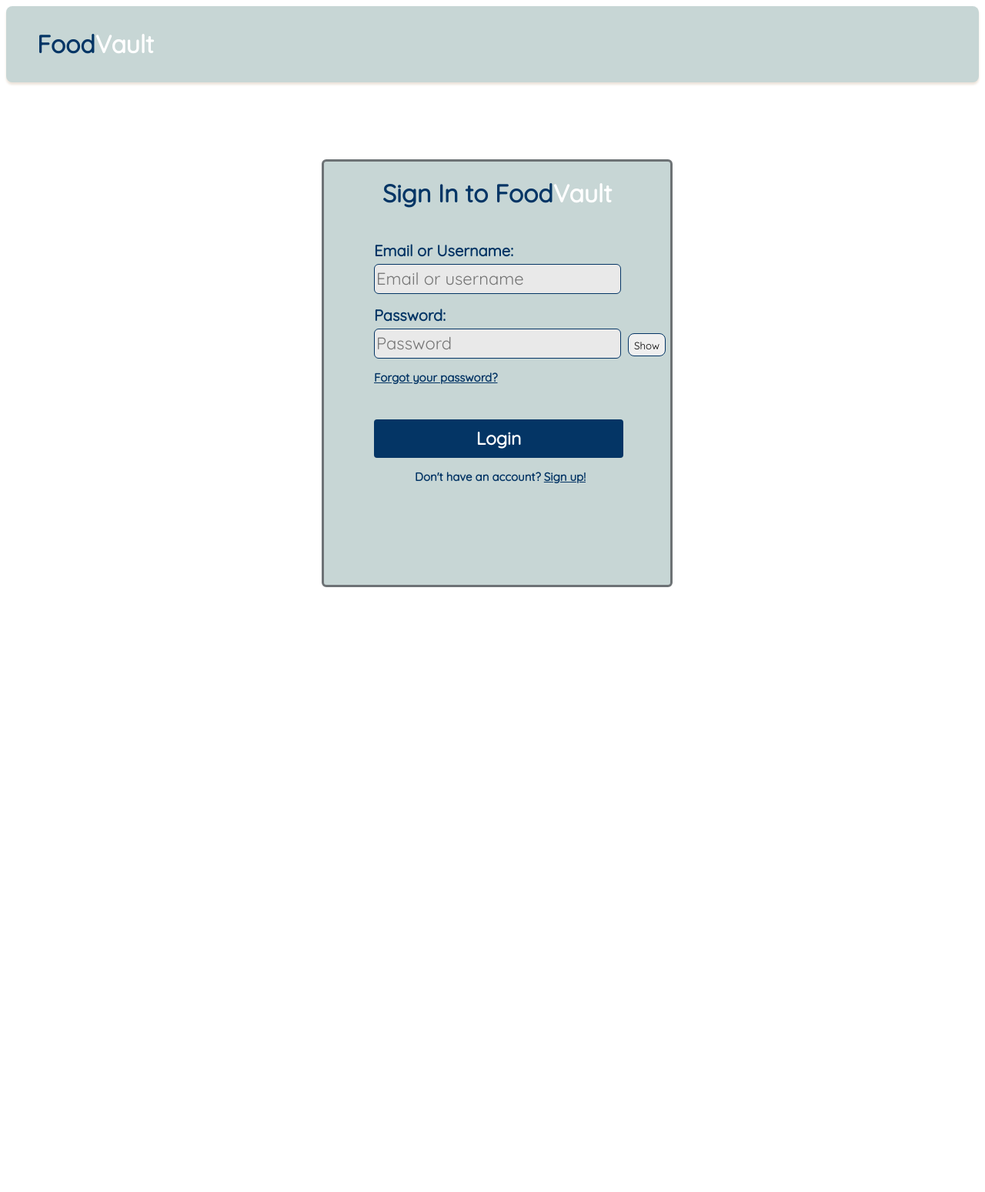
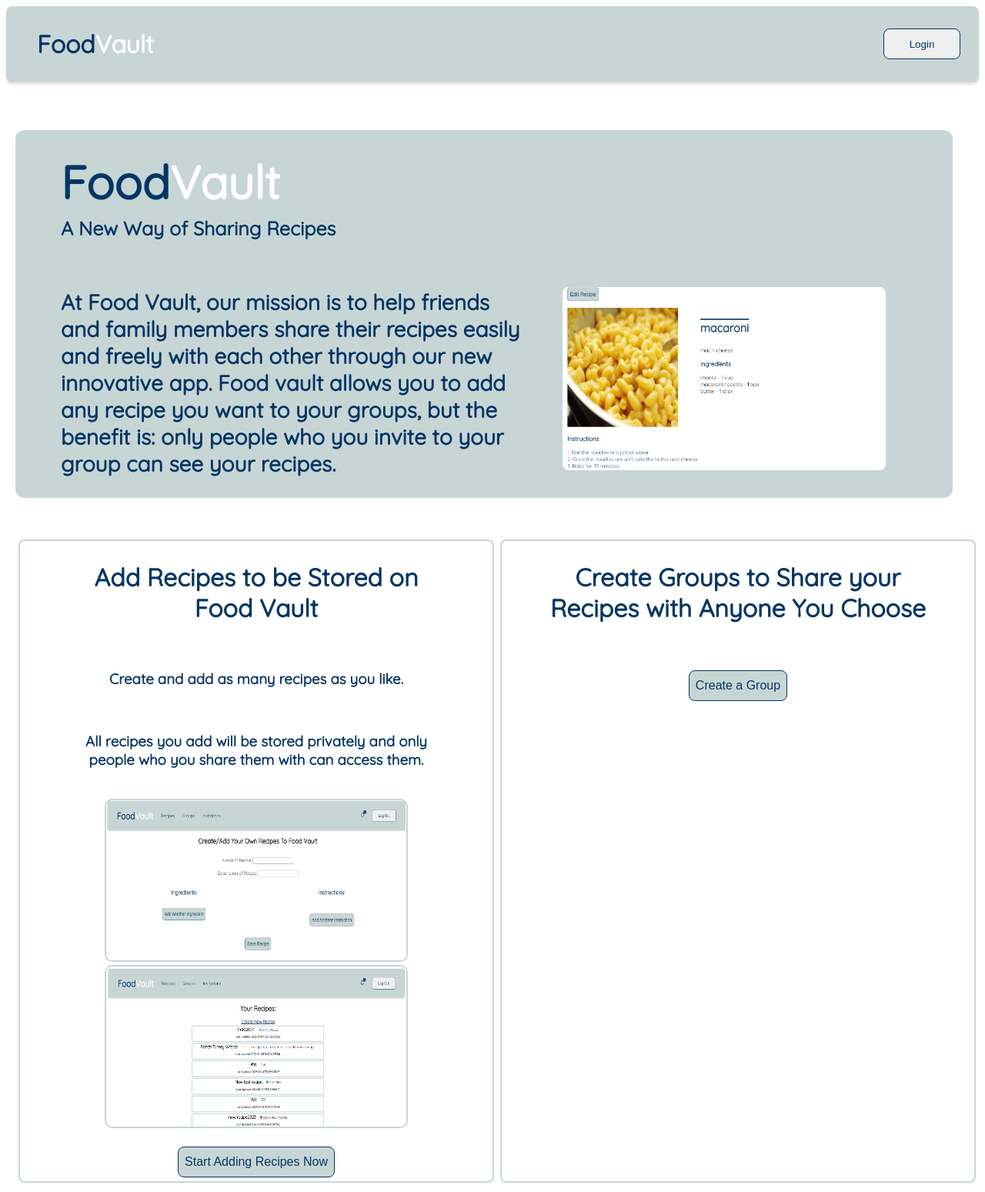
Before and after one commit to jddeffendal2/food_vault, a Vue app in the folder FoodVault_Web/: page /LandingPage in a window 1280 px wide. Before the commit this address led to /login. Shown: the whole page at 77% size. Before the commit the page ends 863 px from the top, so only its background shows below. Built offline with nearby package versions, Linux system fonts and the light colour scheme.

Commit message:
Lots of small changes

```diff
--- a/FoodVault_Web/src/App.vue
+++ b/FoodVault_Web/src/App.vue
@@ -20,7 +20,7 @@ onBeforeMount(async () => {
   await accountStore.initialize();
 
   if (!accountStore.isLoggedIn) {
-    router.push("/login");
+    router.push("/LandingPage");
   }
 });
 
--- a/FoodVault_Web/src/components/NavBar.vue
+++ b/FoodVault_Web/src/components/NavBar.vue
@@ -2,7 +2,10 @@
   <header>
     <div class="nav-bar">
       <div class="nav-bar__left">
-        <RouterLink class="nav-item" to="/">
+        <RouterLink v-if="!accountStore.isLoggedIn" class="nav-item" to="/LandingPage">
+          <h1 class="brand-name"><span>Food</span><span id="secondWord">Vault</span></h1>
+        </RouterLink>
+        <RouterLink v-if="accountStore.isLoggedIn" class="nav-item" to="/">
           <h1 class="brand-name"><span>Food</span><span id="secondWord">Vault</span></h1>
         </RouterLink>
         <div v-if="accountStore.isLoggedIn">
@@ -38,6 +41,9 @@
           @click="logOut"
         >
           Log Out
+        </button>
+        <button class="login-button" v-if="!accountStore.isLoggedIn" @click="logIn">
+          Login
         </button>
       </div>
     </div>
@@ -83,8 +89,10 @@ import { onMounted, ref } from "vue";
 import { useAccountStore } from "@/stores/accountStore.js";
 import { InvitationRequest } from "@/requests/invitation-request";
 import NotificationsModal from "@/components/NotificationsModal.vue";
+import { RouterLink, useRouter } from "vue-router";
 
 const accountStore = useAccountStore();
+const router = useRouter();
 
 const emit = defineEmits(["open"]);
 
@@ -94,6 +102,9 @@ const isNotificationsOpen = ref(false);
 
 function logOut() {
   accountStore.logOut();
+}
+function logIn() {
+  router.push("/Login");
 }
 const openNotifications = function() {
   isNotificationsOpen.value = true;
@@ -171,7 +182,7 @@ onMounted(async () => {
     color: white;
 }
 
-.logout-button {
+.logout-button, .login-button {
   min-width: 100px;
   max-width: 100px;
   min-height: 40px;
@@ -181,7 +192,7 @@ onMounted(async () => {
   color: #043565;
 }
 
-.logout-button:hover {
+.logout-button:hover, .login-button:hover {
   box-shadow: 1px 1px 1px gray;
   cursor: pointer;
 }
--- a/FoodVault_Web/src/router/index.js
+++ b/FoodVault_Web/src/router/index.js
@@ -11,15 +11,20 @@ import GroupView from "@/views/GroupView.vue";
 import RecipeView from "@/views/RecipeView.vue";
 import RecipeListView from "@/views/RecipeListView.vue";
 import InvitationView from "@/views/InvitationView.vue";
-import NewHomeView from "@/views/NewHomeView.vue";
+import LandingPage from "@/views/LandingPage.vue";
 
 const router = createRouter({
   history: createWebHistory(import.meta.env.BASE_URL),
   routes: [
     {
       path: "/",
-      name: "NewHome",
-      component: NewHomeView
+      name: "HomeView",
+      component: HomeView
+    },
+    {
+      path: '/LandingPage',
+      name: "LandingPage",
+      component: LandingPage
     },
     {
       path: "/Login",
--- a/FoodVault_Web/src/stores/accountStore.js
+++ b/FoodVault_Web/src/stores/accountStore.js
@@ -43,7 +43,7 @@ export const useAccountStore = defineStore("account", () => {
     localStorage.removeItem(tokenKey);
     localStorage.removeItem(userIdKey);
     clearAccountStore();
-    router.push("/Login");
+    router.push("/LandingPage");
   }
 
   async function loadUserData(userId) {
--- a/FoodVault_Web/src/views/GroupView.vue
+++ b/FoodVault_Web/src/views/GroupView.vue
@@ -2,7 +2,7 @@
   <FvLoadingSpinner v-if="loading" />
   <div class="tab-bar">
     <div
-      @click="activeTab = 0"
+      @click="activeTab = 0; loadData();"
       :class="{ 'tab-button': true, 'active-tab': activeTab === 0, 'inactive-tab': activeTab !== 0}"
     >
       Recipes
--- a/FoodVault_Web/src/views/NewHomeView.vue
+++ b/FoodVault_Web/src/views/LandingPage.vue
@@ -37,10 +37,10 @@ import FvButton from "@/components/shared/FvButton.vue";
 import router from "../router";
 
 const addRecipes = function () {
-    router.push('/CreateRecipe');
+    router.push('/SignUp');
 }
 const createGroup = function () {
-    router.push('/CreateGroup');
+    router.push('/SignUp');
 }
 </script>
 <style>
--- a/FoodVault_Web/src/views/RecipeListView.vue
+++ b/FoodVault_Web/src/views/RecipeListView.vue
@@ -1,7 +1,7 @@
 <template>
     <div class="edit-recipes">
         <h2>Your Recipes:</h2>
-        <RouterLink to="/CreateRecipe">
+        <RouterLink to="/CreateRecipe" v-if="currentUserRecipes.length > 0">
             <div class="create-recipe-link">Create New Recipe</div>
         </RouterLink>
         <div v-if="currentUserRecipes.length > 0">
```
